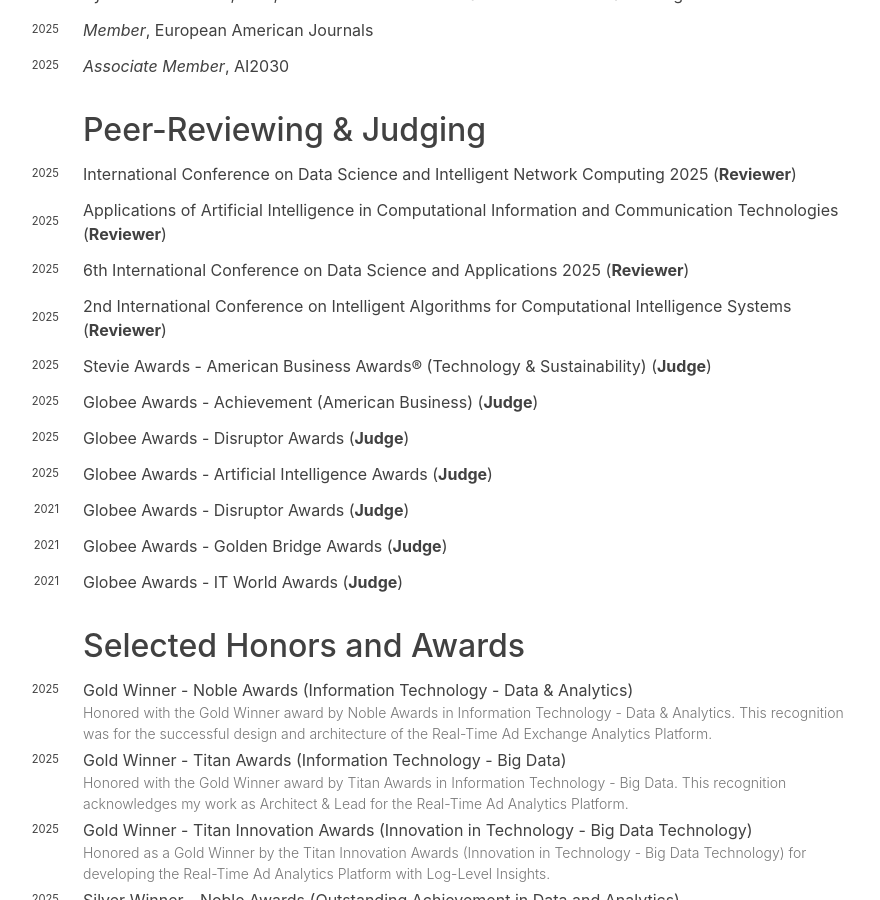
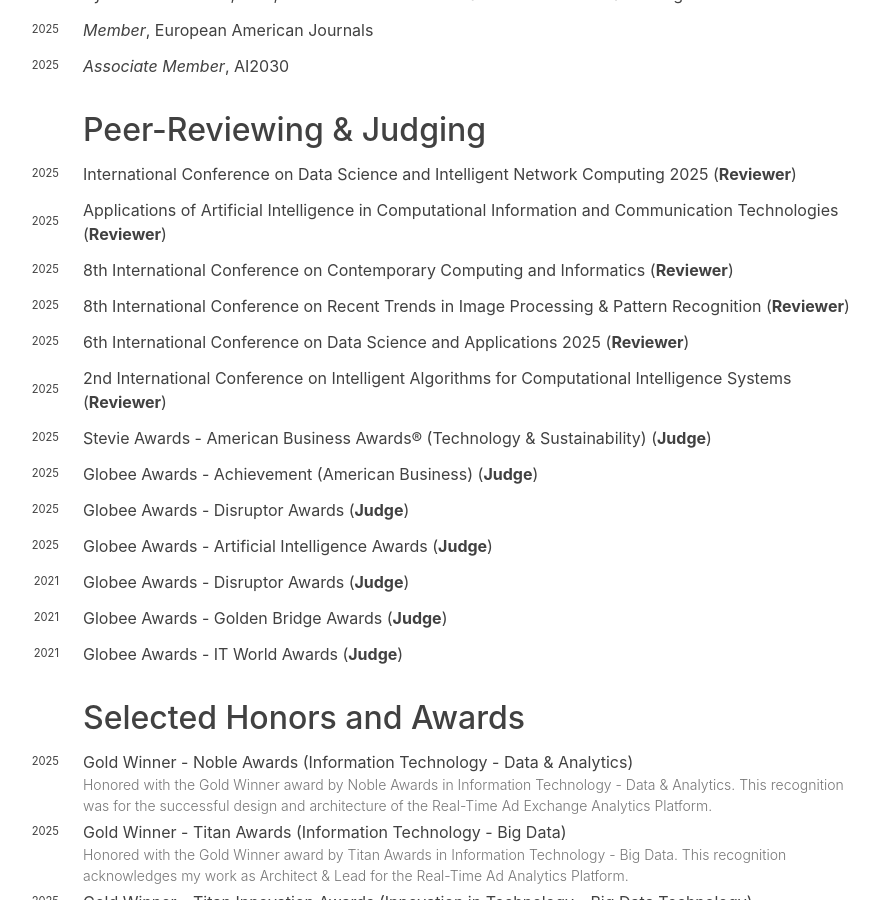
Before and after one commit to guptaraul89/guptaraul89.github.io, a Jekyll site: the page built from index.md, in a window 1280 px wide and 900 px high, scrolled down 2299 px. Shown: the whole window, without its empty margins (249-1129 px from the left). Built offline with Jekyll 4.4.1, drawn with Linux system fonts in a browser that asks for light colours; nearby versions of some CDN libraries; some web fonts are replaced.

Commit message:
Add Reviewers

```diff
--- a/_data/reviewer.yaml
+++ b/_data/reviewer.yaml
@@ -9,6 +9,18 @@
   years:
     - year: 2025
       url: https://nsutec-conf.org/
+
+- venue: 8th International Conference on Contemporary Computing and Informatics
+  venue-shorthand: Reviewer
+  years:
+    - year: 2025
+      url: https://amity.edu/ic3i2025/
+
+- venue: 8th International Conference on Recent Trends in Image Processing & Pattern Recognition
+  venue-shorthand: Reviewer
+  years:
+    - year: 2025
+      url: https://rtip2r-conference.org/2025/
 
 - venue: 6th International Conference on Data Science and Applications 2025
   venue-shorthand: Reviewer
```
